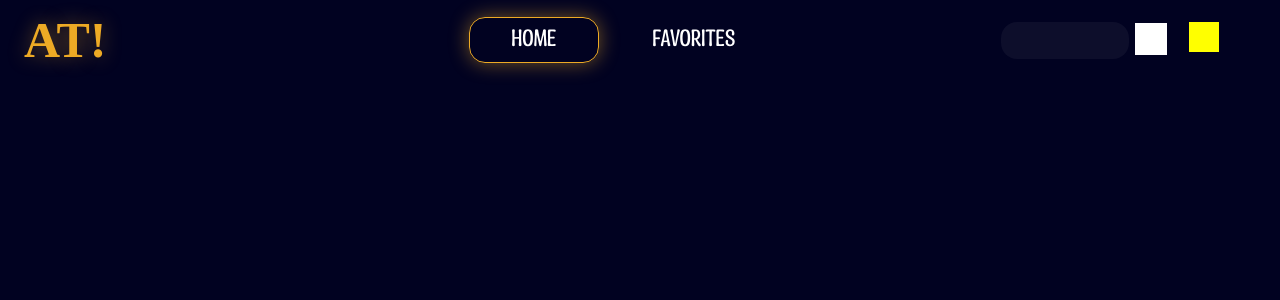
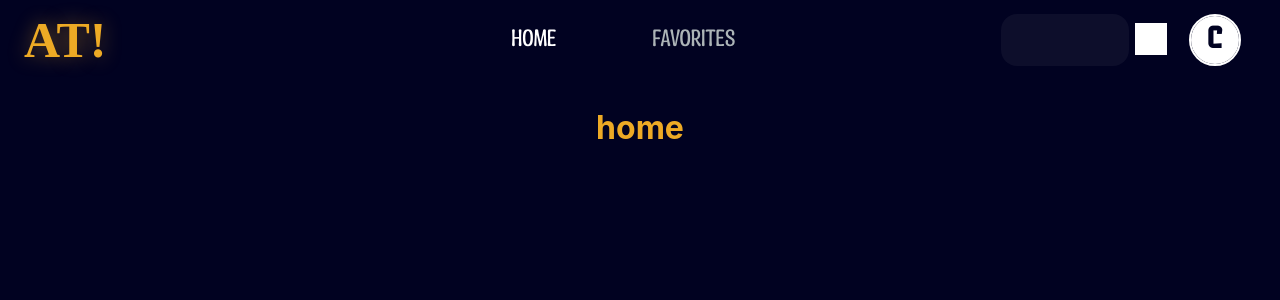
Before and after one commit to Camilo-845/News_Project, a React (Vite) app in the folder frontend/: page /home in a window 1280 px wide. Shown: the top 300 px of the page. Built offline with nearby package versions, Linux system fonts and the light colour scheme; grey boxes are pictures that could not be loaded.

Commit message:
Remake navBar and route configuration home view

```diff
--- a/frontend/src/components/NavBar/NavBar.jsx
+++ b/frontend/src/components/NavBar/NavBar.jsx
@@ -1,49 +1,9 @@
 import React, { useRef } from "react";
-import { useEffect } from "react";
 import styles from "./NavBar.module.css";
-import { BrowserRouter as Router, Switch, Route } from "react-router-dom";
 
 function NavBar() {
 
     const searchInput = useRef(null);
-    const navButtons = {
-        focusButton: {
-            ref: useRef(null),
-        },
-        homeButton: {
-            ref: useRef(null),
-            hoverHandler: (event) => {
-                navButtons.focusButton.ref.current.style = `left:calc(${navButtons.homeButton.ref.current.offsetLeft}px - 10px)`
-            },
-        },
-        favoritesButton: {
-            ref: useRef(null),
-            hoverHandler: (event) => {
-                navButtons.focusButton.ref.current.style = `left:calc(${navButtons.favoritesButton.ref.current.offsetLeft}px + 5px)`
-            }
-        },
-        blurHandler:(event)=>{
-            if (actualUrl.split("/").pop() == "favorites") {
-                navButtons.focusButton.ref.current.style = `left:calc(${navButtons.favoritesButton.ref.current.offsetLeft}px - 17px)`;
-            } else {
-                focusButton.style = `left:calc(${navButtons.homeButton.ref.current.offsetLeft}px - 10px)`;
-            }
-        },
-    }
-
-    useEffect(() => {
-        const homeButton = navButtons.homeButton.ref.current;
-        const favoritesButton = navButtons.favoritesButton.ref.current;
-        const focusButton = navButtons.focusButton.ref.current;
-
-        const actualUrl = window.location.href;
-
-        if (actualUrl.split("/").pop() == "favorites") {
-            focusButton.style = `left:calc(${favoritesButton.offsetLeft}px - 17px)`;
-        } else {
-            focusButton.style = `left:calc(${homeButton.offsetLeft}px - 10px)`;
-        }
-    });
 
     const onPressEnterHandler = (event) => {
         // If the user presses the "Enter" key on the keyboard
@@ -62,20 +22,17 @@ function NavBar() {
     return (
         <header className={styles.headerContainer}>
             <figure>
-                <a className={styles.logo} href="/">
+                <a className={styles.logo} href="/home">
                     <h1>AT!</h1>
                 </a>
             </figure>
             <nav className={styles.navButtons}>
                 <a className={styles.homeButton}
-                onMouseOver={(event) => { navButtons.homeButton.hoverHandler(event) }}
-                onBlur={(event)=>{navButtons.blurHandler(event)}}
-                ref={navButtons.homeButton.ref} href="/home/">HOME
+                style={{color:(window.location.href.split("/").pop()!="favorites")?"white":""}}
+                href="/home/">HOME
                 </a>
-                <div ref={navButtons.focusButton.ref} className={styles.focusButton}></div>
                 <a className={styles.favoritesButton}
-                onMouseOver={(event) => { navButtons.favoritesButton.hoverHandler(event) }}
-                ref={navButtons.favoritesButton.ref}
+                style={{color:(window.location.href.split("/").pop()=="favorites")?"white":""}}
                 href="/home/favorites">FAVORITES
                 </a>
             </nav>
@@ -85,7 +42,7 @@ function NavBar() {
                     <img src="https://www.svgrepo.com/show/521826/search.svg" alt="" />
                 </button>
                 <figure>
-                    <img src="" alt="" />
+                    <h1>C</h1>
                 </figure>
             </section>
         </header>
--- a/frontend/src/components/NavBar/NavBar.module.css
+++ b/frontend/src/components/NavBar/NavBar.module.css
@@ -29,21 +29,15 @@
 .navButtons a {
     padding: .3rem 2rem;
     font-family: "Font 2";
-    color: white;
+    color: #acb4b7;
     text-decoration: none;
     margin: 0rem 1rem;
     font-size: 1.5rem;
+    transition: transform .2s;
 }
-.focusButton{
-    position: absolute;
-    left: 10px;
-    border-radius: 1rem;
-    box-shadow: 0px 0px 20px #edaa257c;
-    border: 1px solid #edaa25;
-    height: 2.8rem;
-    width: 8rem;
-    transition: left .5s;
-    z-index: -1;
+.navButtons a:hover {
+    color: white;
+    transform: scale(1.1);
 }
 .logItems{
     width: calc(100px + 1rem + 11%);
@@ -53,9 +47,22 @@
 .logItems figure{
     margin-left: 1rem;
     margin-right: 0rem;
-    width: 30px;
-    height: 30px;
-    background-color: yellow;
+    min-width: 3rem;
+    min-height: 2.7rem;
+    border: 2px solid white;
+    border-radius: 100%;
+}
+.logItems figure h1{
+    padding: 0rem;
+    margin: 0rem;
+    width: 100%;
+    height: 100%;
+    background-color: white;
+    font-family: "Font 1";
+    color: #010221;
+    border-radius: 100%;
+    z-index: -1;
+    font-size: 2rem;
 }
 .logItems > input{
     border: none;
--- a/frontend/src/views/Home/Home.jsx
+++ b/frontend/src/views/Home/Home.jsx
@@ -1,11 +1,19 @@
 import React from "react";
 import styles from "./Home.module.css"
 import NavBar from "../../components/NavBar/NavBar";
-
+import RootHome from "./rootHome/RootHome";
+import Favorites from "./favorites/favorites";
+import { BrowserRouter as Router, Switch, Route } from "react-router-dom";
 function Home() {
     return (
         <main>
             <NavBar></NavBar>
+            <Router>
+                <Switch>
+                    <Route exact path='/home' component={RootHome}/>
+                    <Route path='/home/favorites' component={Favorites}/>
+                </Switch>
+            </Router>
             {/* <iframe width="560" height="315" src="https://musiclab.chromeexperiments.com/Song-Maker/embed/5323389454254080" frameborder="0" allowfullscreen></iframe> */}
         </main>
     )
--- /dev/null
+++ b/frontend/src/views/Home/favorites/Favorites.jsx
@@ -0,0 +1,11 @@
+import React from "react";
+import styles from "./Favorites.module.css"
+function Favorites() {
+    return (
+        <main>
+            <h1>Favorites</h1>
+        </main>
+    )
+}
+
+export default Favorites;
--- /dev/null
+++ b/frontend/src/views/Home/rootHome/RootHome.jsx
@@ -0,0 +1,11 @@
+import React from "react";
+import styles from "./RootHome.module.css"
+function RootHome() {
+    return (
+        <main>
+            <h1>home</h1>
+        </main>
+    )
+}
+
+export default RootHome;
```
Also changed, not shown: frontend/src/views/Home/favorites/Favorites.module.css (added), frontend/src/views/Home/rootHome/RootHome.module.css (added).
